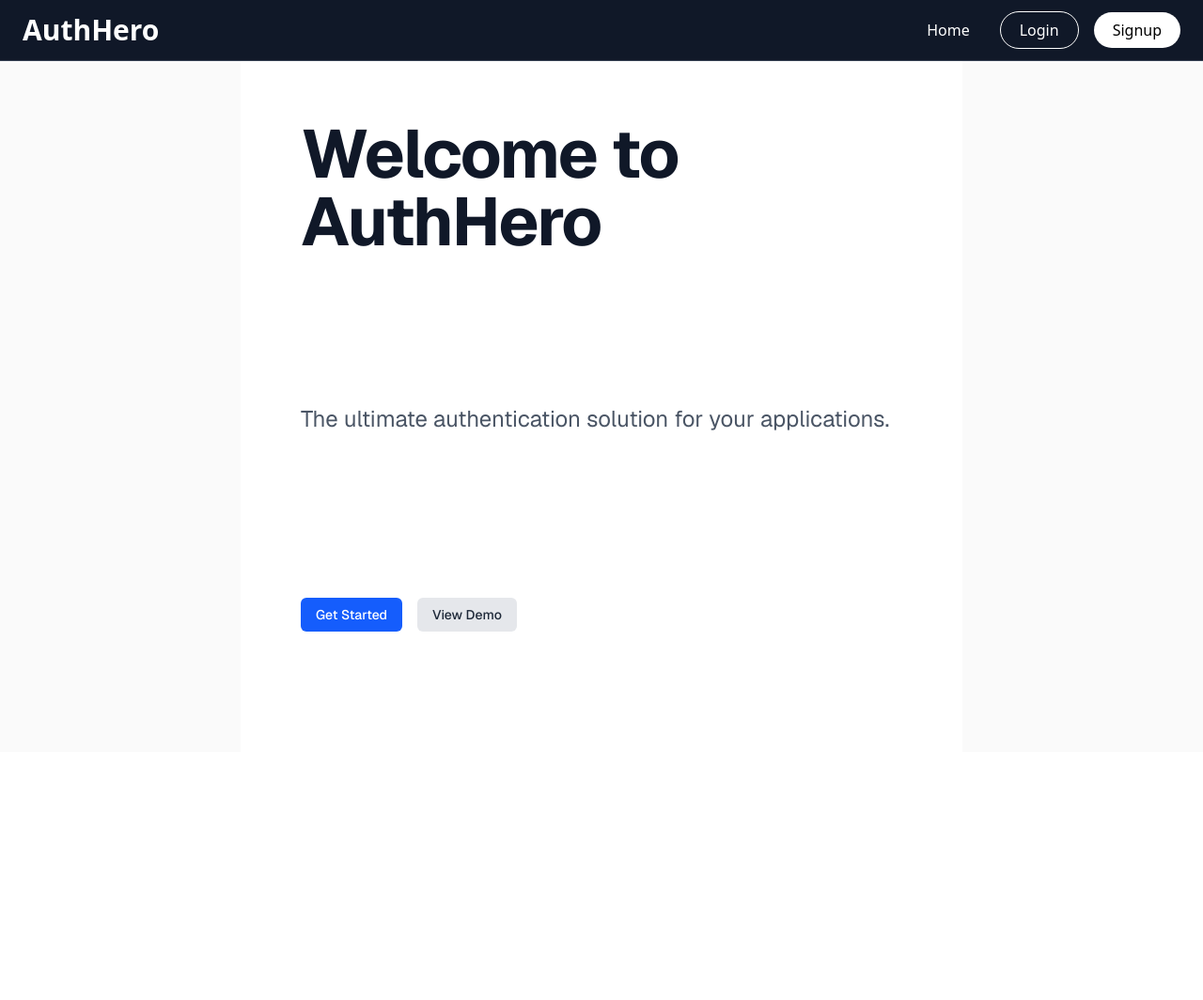
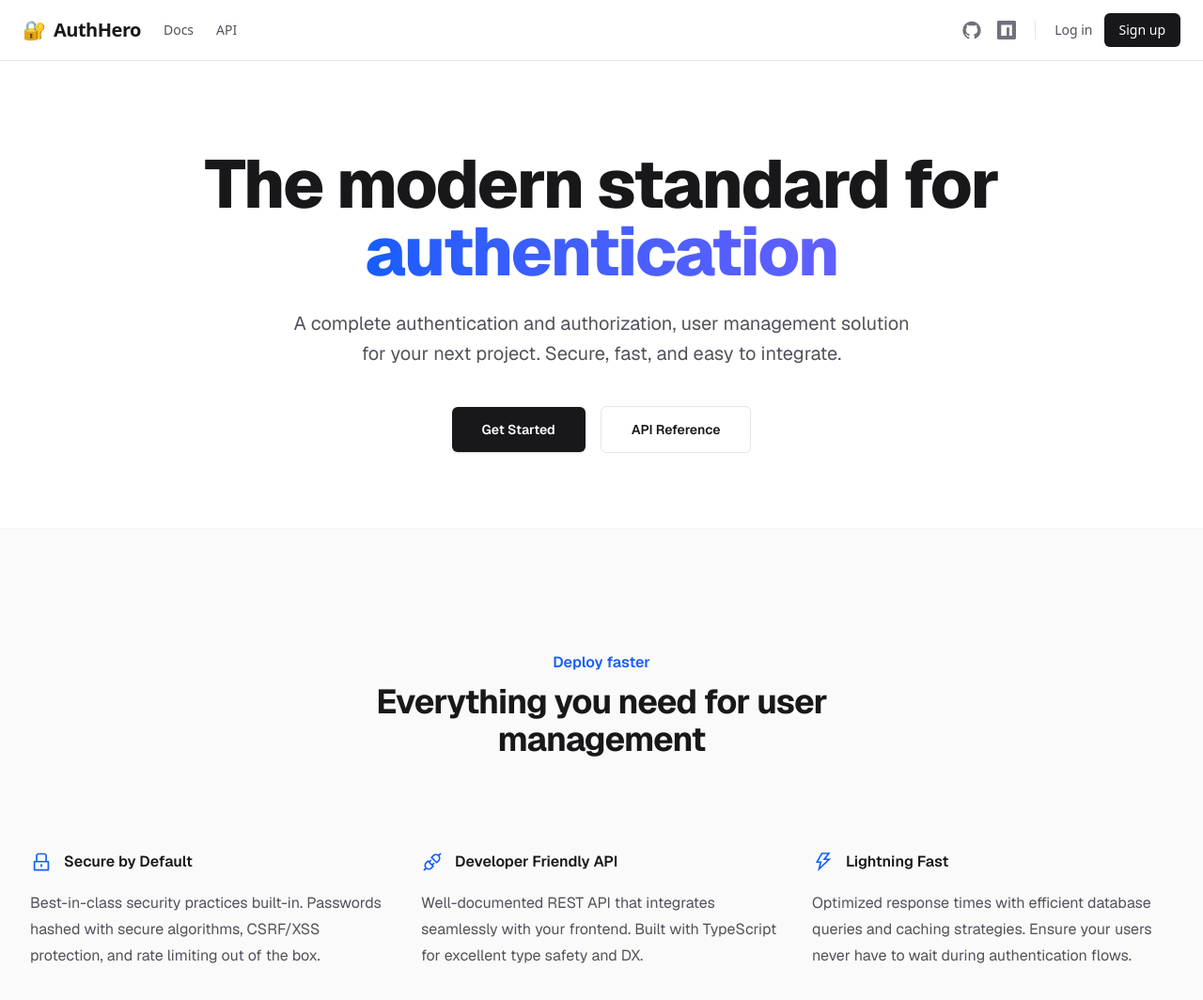
Before and after one commit to nandalalshukla/AuthHero-client, a Next.js app: page / in a window 1280 px wide. Shown: the top 1064 px of the page at 94% size. Before the commit the page ends 800 px from the top, so only its background shows below. Built offline with nearby package versions, Linux system fonts and the light colour scheme; no server answers.

Commit message:
improving the docs

```diff
--- a/app/docs/layout.tsx
+++ b/app/docs/layout.tsx
@@ -1,7 +1,6 @@
 "use client";
 
 import React, { useState, useCallback } from "react";
-import Link from "next/link";
 import DocsSidebar from "@/components/docs/DocsSidebar";
 import { AiOutlineMenu } from "react-icons/ai";
 
@@ -14,67 +13,24 @@ export default function DocsLayout({
   const closeSidebar = useCallback(() => setSidebarOpen(false), []);
 
   return (
-    <div className="min-h-screen bg-white dark:bg-zinc-950">
-      {/* Docs top nav */}
-      <header className="fixed top-0 z-20 w-full border-b border-zinc-200 bg-white/80 backdrop-blur-md dark:border-zinc-800 dark:bg-zinc-950/80">
-        <div className="flex h-16 items-center gap-4 px-4 lg:px-6">
-          {/* Mobile menu toggle */}
+    <div className="min-h-screen bg-white dark:bg-zinc-950 pt-16">
+      {/* Main layout */}
+      <div className="flex max-w-7xl mx-auto">
+        {/* Mobile menu toggle (visible only on lg down, positioned just above the content or as a floating button? Actually let's put it in a small sub-nav for mobile docs) */}
+        <div className="lg:hidden sticky top-16 z-20 w-full border-b border-zinc-200 bg-white/80 backdrop-blur-md dark:border-zinc-800 dark:bg-zinc-950/80 px-4 py-3 flex items-center gap-3">
           <button
             onClick={() => setSidebarOpen(true)}
-            className="rounded-md p-2 text-zinc-600 hover:bg-zinc-100 lg:hidden dark:text-zinc-400 dark:hover:bg-zinc-800"
+            className="flex items-center gap-2 text-sm font-medium text-zinc-600 dark:text-zinc-400"
           >
-            <AiOutlineMenu size={20} />
+            <AiOutlineMenu size={18} />
+            Documentation Menu
           </button>
+        </div>
 
-          {/* Logo */}
-          <Link
-            href="/"
-            className="flex items-center gap-2 text-xl font-bold text-zinc-900 dark:text-white"
-          >
-            <span className="text-blue-600">🔐</span>
-            AuthHero
-          </Link>
-
-          {/* Nav links */}
-          <nav className="ml-auto flex items-center gap-6 text-sm">
-            <Link
-              href="/docs"
-              className="font-medium text-zinc-900 dark:text-white"
-            >
-              Docs
-            </Link>
-            <Link
-              href="/docs/api-reference"
-              className="text-zinc-600 hover:text-zinc-900 dark:text-zinc-400 dark:hover:text-white"
-            >
-              API
-            </Link>
-            <a
-              href="https://github.com/nandalalshukla/authhero"
-              target="_blank"
-              rel="noopener noreferrer"
-              className="text-zinc-600 hover:text-zinc-900 dark:text-zinc-400 dark:hover:text-white"
-            >
-              GitHub
-            </a>
-            <a
-              href="https://www.npmjs.com/package/@nandalalshukla/auth-hero"
-              target="_blank"
-              rel="noopener noreferrer"
-              className="text-zinc-600 hover:text-zinc-900 dark:text-zinc-400 dark:hover:text-white"
-            >
-              npm
-            </a>
-          </nav>
-        </div>
-      </header>
-
-      {/* Main layout */}
-      <div className="flex pt-16">
         <DocsSidebar isOpen={sidebarOpen} onClose={closeSidebar} />
 
         {/* Content */}
-        <main className="min-w-0 flex-1 px-6 py-10 lg:px-16">
+        <main className="min-w-0 flex-1 px-6 py-10 lg:pl-10 lg:pr-6">
           <div className="mx-auto max-w-3xl">
             <article className="prose-docs">{children}</article>
           </div>
--- a/app/page.tsx
+++ b/app/page.tsx
@@ -1,29 +1,85 @@
+
+import Link from "next/link";
+import { AiOutlineCheckCircle, AiOutlineLock, AiOutlineApi, AiOutlineThunderbolt } from "react-icons/ai";
 
 export default function Home() {
   return (
-    <div className="flex min-h-screen items-center justify-center bg-zinc-50 font-sans dark:bg-black">
-      <main className="flex min-h-screen w-full max-w-3xl flex-col items-center justify-between py-32 px-16 bg-white dark:bg-black sm:items-start">
-        <h1 className="text-5xl font-bold tracking-tight text-gray-900 dark:text-white sm:text-7xl">
-          Welcome to AuthHero
+    <div className="flex min-h-screen flex-col bg-white font-sans dark:bg-zinc-950 pt-16">
+      {/* Hero Section */}
+      <main className="flex-1 w-full flex flex-col items-center justify-center px-6 pt-24 pb-20 text-center">
+        <div className="absolute top-0 -z-10 h-full w-full bg-white dark:bg-zinc-950">
+          <div className="absolute bottom-auto left-auto right-0 top-0 h-[500px] w-[500px] -translate-x-[30%] translate-y-[20%] rounded-full bg-[rgba(59,130,246,0.15)] opacity-50 blur-[80px]"></div>
+        </div>
+
+        <div className="max-w-4xl mx-auto">
+          <h1 className="text-5xl font-extrabold tracking-tight text-zinc-900 dark:text-white sm:text-6xl lg:text-7xl">
+            The modern standard for{" "}
+            <span className="text-transparent bg-clip-text bg-gradient-to-r from-blue-600 to-indigo-500">
+              authentication
+            </span>
           </h1>
-        <p className="mt-6 text-2xl text-gray-600 dark:text-gray-300">
-          The ultimate authentication solution for your applications.
+          <p className="mt-6 text-xl leading-8 text-zinc-600 dark:text-zinc-400 max-w-2xl mx-auto">
+            A complete authentication and authorization, user management solution for your next project. Secure, fast, and easy to integrate.
           </p>
-        <div className="mt-10 flex items-center space-x-4">
-          <a
+          <div className="mt-10 flex flex-col sm:flex-row items-center justify-center gap-4">
+            <Link
               href="/docs"
-            className="rounded-md bg-blue-600 px-4 py-2 text-sm font-medium text-white hover:bg-blue-700"
+              className="w-full sm:w-auto rounded-md bg-zinc-900 px-8 py-3.5 text-sm font-semibold text-white shadow-sm hover:bg-zinc-800 dark:bg-white dark:text-zinc-900 dark:hover:bg-zinc-100 transition-all focus-visible:outline focus-visible:outline-2 focus-visible:outline-offset-2"
             >
               Get Started
-          </a>
-          <a
-            href="/demo"
-            className="rounded-md bg-gray-200 px-4 py-2 text-sm font-medium text-gray-800 hover:bg-gray-300"
+            </Link>
+            <Link
+              href="/docs/api-reference"
+              className="w-full sm:w-auto rounded-md bg-white border border-zinc-200 dark:border-zinc-800 dark:bg-zinc-900 px-8 py-3.5 text-sm font-semibold text-zinc-900 dark:text-white hover:bg-zinc-50 dark:hover:bg-zinc-800 transition-all"
             >
-            View Demo
-          </a>
+              API Reference
+            </Link>
+          </div>
         </div>
       </main>
+
+      {/* Features Section */}
+      <section className="bg-zinc-50 dark:bg-zinc-900/50 py-24 sm:py-32 border-t border-zinc-100 dark:border-zinc-900">
+        <div className="mx-auto max-w-7xl px-6 lg:px-8">
+          <div className="mx-auto max-w-2xl text-center">
+            <h2 className="text-base font-semibold leading-7 text-blue-600 dark:text-blue-400">Deploy faster</h2>
+            <p className="mt-2 text-3xl font-bold tracking-tight text-zinc-900 dark:text-white sm:text-4xl">
+              Everything you need for user management
+            </p>
+          </div>
+          <div className="mx-auto mt-16 max-w-2xl sm:mt-20 lg:mt-24 lg:max-w-none">
+            <dl className="grid max-w-xl grid-cols-1 gap-x-8 gap-y-16 lg:max-w-none lg:grid-cols-3">
+              {[
+                {
+                  name: 'Secure by Default',
+                  description: 'Best-in-class security practices built-in. Passwords hashed with secure algorithms, CSRF/XSS protection, and rate limiting out of the box.',
+                  icon: AiOutlineLock,
+                },
+                {
+                  name: 'Developer Friendly API',
+                  description: 'Well-documented REST API that integrates seamlessly with your frontend. Built with TypeScript for excellent type safety and DX.',
+                  icon: AiOutlineApi,
+                },
+                {
+                  name: 'Lightning Fast',
+                  description: 'Optimized response times with efficient database queries and caching strategies. Ensure your users never have to wait during authentication flows.',
+                  icon: AiOutlineThunderbolt,
+                },
+              ].map((feature) => (
+                <div key={feature.name} className="flex flex-col">
+                  <dt className="flex items-center gap-x-3 text-base font-semibold leading-7 text-zinc-900 dark:text-white">
+                    <feature.icon className="h-6 w-6 flex-none text-blue-600 dark:text-blue-400" aria-hidden="true" />
+                    {feature.name}
+                  </dt>
+                  <dd className="mt-4 flex flex-auto flex-col text-base leading-7 text-zinc-600 dark:text-zinc-400">
+                    <p className="flex-auto">{feature.description}</p>
+                  </dd>
+                </div>
+              ))}
+            </dl>
+          </div>
+        </div>
+      </section>
     </div>
   );
 }
--- a/components/Navbar.tsx
+++ b/components/Navbar.tsx
@@ -1,121 +1,132 @@
 "use client";
 import React, { useState } from "react";
 import Link from "next/link";
-import { AiOutlineMenu, AiOutlineClose } from "react-icons/ai";
+import { AiOutlineMenu, AiOutlineClose, AiFillGithub } from "react-icons/ai";
+import { SiNpm } from "react-icons/si";
 import { useAuthStore } from "@/stores/auth.store";
 import { useLogout } from "@/hooks/useAuth";
 import ProfileDropdown from "@/components/ProfileDropdown";
+import { usePathname } from "next/navigation";
 
 const Navbar = () => {
   const [nav, setNav] = useState(false);
   const { user, isAuthenticated } = useAuthStore();
   const { mutate: logout } = useLogout();
+  const pathname = usePathname();
 
   const handleNav = () => {
     setNav(!nav);
   };
 
   return (
-    <nav className="fixed left-0 top-0 w-full z-10 bg-gray-900 border-b border-gray-700 ease-in-out duration-300">
-      <div className="max-w-[1240px] m-auto flex justify-between items-center p-1 text-white">
-        <Link href="/">
-          <h1 className="text-3xl font-bold #00df9a cursor-pointer">
+    <nav className="fixed left-0 top-0 w-full z-50 bg-white/80 backdrop-blur-md border-b border-zinc-200 dark:border-zinc-800 dark:bg-zinc-950/80 transition-colors duration-300">
+      <div className="max-w-7xl mx-auto flex justify-between items-center h-16 px-4 lg:px-6">
+        <div className="flex items-center gap-6">
+          <Link href="/" className="flex items-center gap-2">
+            <span className="text-xl">🔐</span>
+            <h1 className="text-xl font-bold text-zinc-900 dark:text-white tracking-tight">
               AuthHero
             </h1>
           </Link>
-        <ul className="hidden sm:flex items-center gap-4">
-          <li className="p-4 hover:text-gray-400 cursor-pointer">
-            <Link href="/">Home</Link>
-          </li>
-          {isAuthenticated ? (
-            <>
-              <li className="p-4 text-gray-300">Hello, {user?.fullname}</li>
-              <li>
-                <ProfileDropdown />
-              </li>
-            </>
-          ) : (
-            <>
+
+          {/* Desktop Links */}
+          <ul className="hidden md:flex items-center gap-6 text-sm font-medium">
             <li>
               <Link
-                  href="/login"
-                  className="px-5 py-2 rounded-full border border-white hover:bg-white hover:text-black transition duration-300"
+                href="/docs"
+                className={`transition-colors ${pathname?.startsWith('/docs') ? 'text-blue-600 dark:text-blue-400' : 'text-zinc-600 hover:text-zinc-900 dark:text-zinc-400 dark:hover:text-white'}`}
               >
-                  Login
+                Docs
               </Link>
             </li>
             <li>
               <Link
-                  href="/register"
-                  className="px-5 py-2 rounded-full bg-white text-black font-medium hover:bg-gray-200 transition duration-300"
+                href="/docs/api-reference"
+                className={`transition-colors ${pathname === '/docs/api-reference' ? 'text-blue-600 dark:text-blue-400' : 'text-zinc-600 hover:text-zinc-900 dark:text-zinc-400 dark:hover:text-white'}`}
               >
-                  Signup
+                API
               </Link>
             </li>
-            </>
+          </ul>
+        </div>
+
+        {/* Right side Desktop */}
+        <div className="hidden md:flex items-center gap-5">
+          <div className="flex items-center gap-4 text-zinc-500 dark:text-zinc-400">
+            <a href="https://github.com/nandalalshukla/authhero" target="_blank" rel="noopener noreferrer" className="hover:text-zinc-900 dark:hover:text-white transition-colors">
+              <AiFillGithub size={22} />
+              <span className="sr-only">GitHub</span>
+            </a>
+            <a href="https://www.npmjs.com/package/@nandalalshukla/auth-hero" target="_blank" rel="noopener noreferrer" className="hover:text-zinc-900 dark:hover:text-white transition-colors">
+              <SiNpm size={20} />
+              <span className="sr-only">npm</span>
+            </a>
+          </div>
+
+          <div className="h-5 w-px bg-zinc-200 dark:bg-zinc-800" /> {/* Divider */}
+
+          {isAuthenticated ? (
+            <div className="flex items-center gap-4">
+              <span className="text-sm text-zinc-600 dark:text-zinc-300">Hi, {user?.fullname?.split(" ")[0]}</span>
+              <ProfileDropdown />
+            </div>
+          ) : (
+            <div className="flex items-center gap-3">
+              <Link
+                href="/login"
+                className="text-sm font-medium text-zinc-600 hover:text-zinc-900 dark:text-zinc-300 dark:hover:text-white transition-colors"
+              >
+                Log in
+              </Link>
+              <Link
+                href="/register"
+                className="text-sm font-medium px-4 py-2 rounded-md bg-zinc-900 text-white hover:bg-zinc-800 dark:bg-white dark:text-zinc-900 dark:hover:bg-zinc-100 transition-colors"
+              >
+                Sign up
+              </Link>
+            </div>
           )}
-        </ul>
+        </div>
 
         {/* Mobile Button */}
-        <div
-          onClick={handleNav}
-          className="block sm:hidden z-10 cursor-pointer"
-        >
-          {nav ? (
-            <AiOutlineClose size={20} className="text-white" />
-          ) : (
-            <AiOutlineMenu size={20} className="text-white" />
-          )}
+        <div onClick={handleNav} className="block md:hidden z-10 cursor-pointer text-zinc-900 dark:text-white">
+          {nav ? <AiOutlineClose size={24} /> : <AiOutlineMenu size={24} />}
         </div>
 
         {/* Mobile Menu */}
         <div
-          className={
-            nav
-              ? "absolute top-0 left-0 right-0 bottom-0 flex justify-center items-center w-full h-screen bg-black text-center ease-in duration-300"
-              : "absolute top-0 left-[-100%] right-0 bottom-0 flex justify-center items-center w-full h-screen bg-black text-center ease-in duration-300"
-          }
+          className={`absolute top-0 left-0 w-full h-screen bg-white dark:bg-zinc-950 flex flex-col pt-20 px-6 ease-in-out duration-300 md:hidden ${
+            nav ? "translate-x-0" : "-translate-x-full"
+          }`}
         >
-          <ul>
-            <li
-              onClick={handleNav}
-              className="p-4 text-4xl hover:text-gray-500"
-            >
-              <Link href="/">Home</Link>
-            </li>
+          <ul className="flex flex-col gap-6 text-lg font-medium text-zinc-900 dark:text-white">
+            <li><Link href="/" onClick={handleNav}>Home</Link></li>
+            <li><Link href="/docs" onClick={handleNav}>Documentation</Link></li>
+            <li><Link href="/docs/api-reference" onClick={handleNav}>API Reference</Link></li>
+
+            <div className="h-px w-full bg-zinc-200 dark:bg-zinc-800 my-2" />
+
             {isAuthenticated ? (
               <>
-                <li className="p-4 text-2xl text-gray-300">
-                  Hello, {user?.fullname}
-                </li>
-                <li onClick={handleNav} className="p-4 text-4xl">
-                  <Link href="/settings" className="hover:text-gray-500 w-full">
-                    Settings
-                  </Link>
-                </li>
-                <li onClick={handleNav} className="p-4 text-4xl">
-                  <button
-                    onClick={() => logout()}
-                    className="hover:text-red-500 w-full"
-                  >
-                    Logout
-                  </button>
-                </li>
+                <li className="text-zinc-500 dark:text-zinc-400 text-sm font-normal uppercase tracking-wider">Account</li>
+                <li><Link href="/settings" onClick={handleNav}>Settings</Link></li>
+                <li><button onClick={() => { handleNav(); logout(); }} className="text-red-500 hover:text-red-600">Log out</button></li>
               </>
             ) : (
               <>
-                <li onClick={handleNav} className="p-4 text-4xl">
-                  <Link href="/login" className="hover:text-gray-500 w-full">
-                    Login
-                  </Link>
-                </li>
-                <li onClick={handleNav} className="p-4 text-4xl">
-                  <Link href="/register" className="hover:text-gray-500 w-full">
-                    Signup
-                  </Link>
-                </li>
+                <li><Link href="/login" onClick={handleNav}>Log in</Link></li>
+                <li><Link href="/register" onClick={handleNav} className="text-blue-600 dark:text-blue-400">Sign up</Link></li>
               </>
             )}
+
+            <div className="flex items-center gap-6 mt-4 text-zinc-500 dark:text-zinc-400">
+              <a href="https://github.com/nandalalshukla/authhero" target="_blank" rel="noopener noreferrer">
+                <AiFillGithub size={28} />
+              </a>
+              <a href="https://www.npmjs.com/package/@nandalalshukla/auth-hero" target="_blank" rel="noopener noreferrer">
+                <SiNpm size={26} />
+              </a>
+            </div>
           </ul>
         </div>
       </div>
--- a/components/docs/DocsSidebar.tsx
+++ b/components/docs/DocsSidebar.tsx
@@ -77,11 +77,19 @@ export default function DocsSidebar({
 
       {/* Sidebar */}
       <aside
-        className={`fixed top-0 left-0 z-40 h-full w-72 border-r border-zinc-200 bg-white pt-16 transition-transform duration-200 dark:border-zinc-800 dark:bg-zinc-950 lg:sticky lg:top-16 lg:z-0 lg:h-[calc(100vh-4rem)] lg:translate-x-0 ${
+        className={`fixed top-0 left-0 z-40 h-full w-72 lg:w-64 border-r border-zinc-200 bg-white transition-transform duration-200 dark:border-zinc-800 dark:bg-zinc-950 lg:sticky lg:top-16 lg:z-0 lg:h-[calc(100vh-4rem)] lg:translate-x-0 pt-16 lg:pt-0 ${
           isOpen ? "translate-x-0" : "-translate-x-full"
         }`}
       >
-        <nav className="h-full overflow-y-auto px-4 py-6 text-sm">
+        <div className="flex lg:hidden items-center justify-between p-4 border-b border-zinc-200 dark:border-zinc-800 bg-zinc-50 dark:bg-zinc-900 absolute top-0 w-full h-16">
+          <span className="font-semibold text-zinc-900 dark:text-white">Documentation</span>
+          <button onClick={onClose} className="p-2 text-zinc-500 hover:text-zinc-900 dark:text-zinc-400 dark:hover:text-white">
+            <svg xmlns="http://www.w3.org/2000/svg" width="20" height="20" fill="none" viewBox="0 0 24 24" stroke="currentColor">
+              <path strokeLinecap="round" strokeLinejoin="round" strokeWidth={2} d="M6 18L18 6M6 6l12 12" />
+            </svg>
+          </button>
+        </div>
+        <nav className="h-full overflow-y-auto px-4 py-6 text-sm lg:pt-8 mt-16 lg:mt-0 pb-20">
           {sections.map((section) => (
             <div key={section.heading} className="mb-6">
               <h4 className="mb-2 px-3 text-xs font-semibold uppercase tracking-wider text-zinc-500 dark:text-zinc-400">
```
Lines whose indentation alone changed are shown as unchanged.
